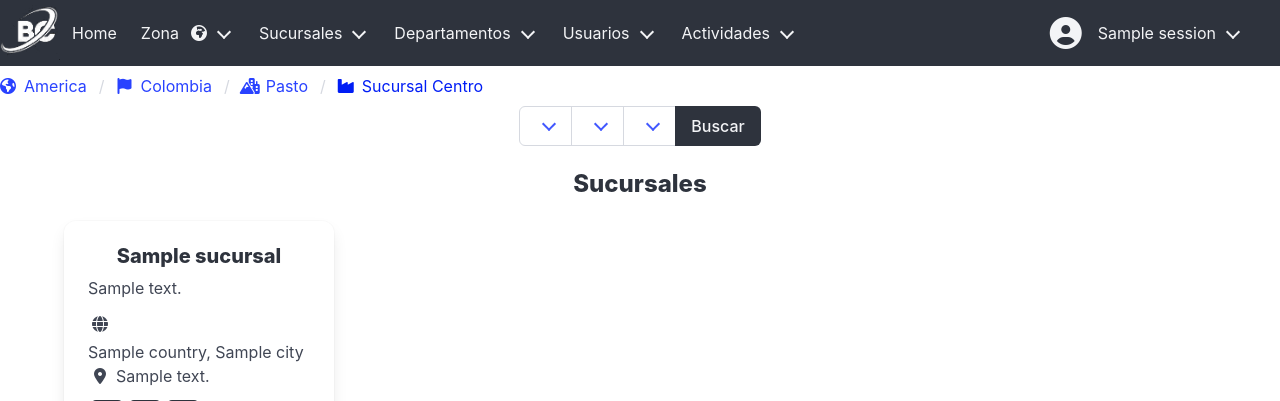
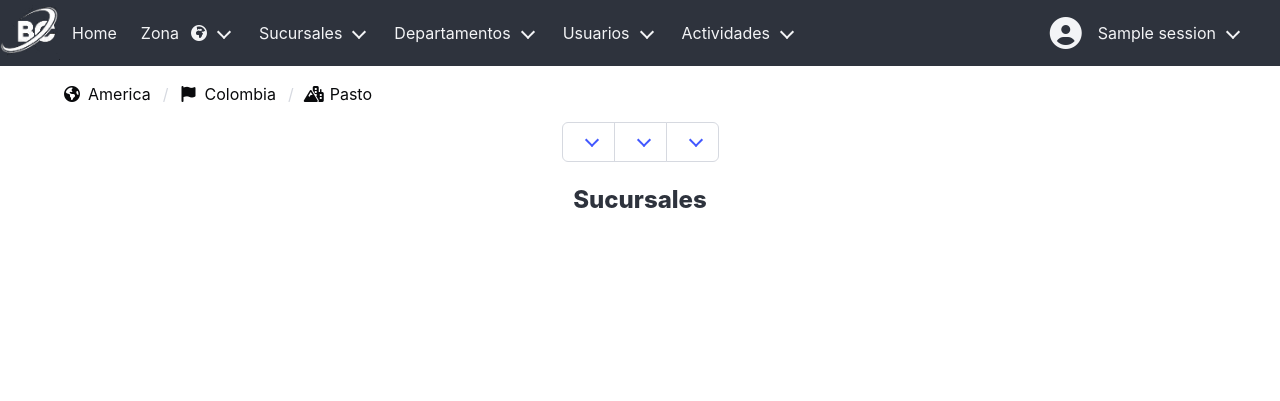
Before and after one commit to brayanceron/erp-project, a Flask app: template src/templates/sucursal/get.html in a window 1280 px wide. Shown: the top 401 px of the page. Run offline with Flask 3, Linux system fonts and the light colour scheme; the template is opened without the code that fills it: most values are stand-ins (such as "Sample title", 1, 10 or a date in 2020); lists and menus that the app fills with data are empty; parts of the project's set-up code (start-up, migrations or seed data) failed here and were passed over; some libraries are stand-ins or nearby versions.

Commit message:
get sucursal, card_sucursal updated

```diff
--- a/src/templates/sucursal/get.html
+++ b/src/templates/sucursal/get.html
@@ -13,7 +13,10 @@
 <body>
 
     {% include("partials/navbar.html") %}
-    {{ search_sucursal() }}
+
+    <div class="container">
+        {{ search_sucursal(name_continent_usuario, id_pais_usuario, id_ciudad_usuario, "container_sucursales", "numResults") }}
+    </div>
 
     <div class="container">
 
@@ -30,20 +33,15 @@
         {% else %}
 
         <div class="container">
-            <div class="columns is-multiline">
-
-                {% for sucursal in sucursales %}
-                {% include('sucursal/partials/card_sucursal.html') %}
-                {% endfor %}
-
+            <div class="columns is-multiline" id="container_sucursales">
             </div>
         </div>
 
         {% endif %}
 
-
-        <div class="container my-2">
-            <p class="has-text-centered">{{lenght}} resultado(s) encontrado(s)</p>
+        <br><br>
+        <div class="container">
+            <p class="has-text-centered" id="numResults"></p>
         </div>
 
 
--- a/src/templates/sucursal/partials/card_sucursal.html
+++ b/src/templates/sucursal/partials/card_sucursal.html
@@ -3,10 +3,10 @@
     <div class="card">
         <div class="card-content">
             <div class="container pb-2">
-                <h1 class="title is-5 has-text-centered">{{sucursal["name"]}}</h1>
+                <h1 class="title is-5 has-text-centered">${item["name"]}</h1>
             </div>
             <div class="content has-text-justified">
-                {{sucursal["description"]}}
+                ${item["description"]}
             </div>
 
 
@@ -18,42 +18,37 @@
                         <span class="icon">
                             <i class="fas fa-globe"></i>
                         </span>
-                        <span>{{sucursal["country"]}}, {{sucursal["city"]}}</span>
+                        <span>${item["country"]}, ${item["city"]}</span>
                     </span>
                 </div>
-                <!-- <div class="column is-full-mobile is-half-desktop"> -->
                 <div class="column is-full py-0">
                     <span class="icon-text">
                         <span class="icon">
                             <i class="fas fa-location-dot"></i>
                         </span>
-                        <span>{{sucursal["address"]}}</span>
+                        <span>${item["address"]}</span>
                     </span>
                 </div>
 
             </div>
-            <!-- </div> -->
 
             <!-- Botones -->
             <div class="is-flex is-justify-content-start mt-3" style="width: 100%;">
 
-                <a class="button is-dark is-small mx-1" href="/ssr/sucursal/get/{{sucursal['id']}}">
+                <a class="button is-dark is-small mx-1" href="/ssr/sucursal/get/${item['id']}">
                     <span class="icon" style="color: aqua;">
                         <i class="fa-solid fa-up-right-from-square"></i>
                     </span>
-                    <!-- <span>Ver</span> -->
                 </a>
-                <a class="button is-dark is-small mx-1" href="/ssr/sucursal/put/{{sucursal['id']}}">
+                <a class="button is-dark is-small mx-1" href="/ssr/sucursal/put/${item['id']}">
                     <span class="icon">
                         <i class="fa-solid fa-pen-to-square" style="color: yellow;"></i>
                     </span>
-                    <!-- <span>Editar</span> -->
                 </a>
-                <a class="button is-dark is-small mx-1" href="/ssr/sucursal/delete/{{sucursal['id']}}">
+                <a class="button is-dark is-small mx-1" href="/ssr/sucursal/delete/${item['id']}">
                     <span class="icon" style="color: orangered;">
                         <i class="fa-solid fa-trash-can"></i>
                     </span>
-                    <!-- <span>Eliminar</span> -->
                 </a>
 
             </div>
--- a/src/templates/sucursal/partials/search_sucursal.jinja
+++ b/src/templates/sucursal/partials/search_sucursal.jinja
@@ -1,42 +1,43 @@
-{% macro search_sucursal() %}
-<nav class="breadcrumb my-2" aria-label="breadcrumbs">
+{% macro search_sucursal(
+    name_continent_usuario,
+    id_pais_usuario,
+    id_ciudad_usuario,
+    container_sucursales,
+    tag_num_results
+    )
+%}
+<nav class="breadcrumb my-4" aria-label="breadcrumbs">
     <ul>
         <li>
-            <a href="#">
+            <a href="#" class="has-text-black">
                 <span class="icon is-small">
                     <i class="fa-solid fa-earth-americas"></i>
                 </span>
-                <span>America</span>
+                <span id="brcContinent">America</span>
             </a>
         </li>
         <li>
-            <a href="#">
+            <a href="#" class="has-text-black">
                 <span class="icon is-small">
                     <i class="fa-solid fa-flag"></i>
                 </span>
-                <span>Colombia</span>
+                <span id="brcPais">Colombia</span>
             </a>
         </li>
         <li>
-            <a href="#">
+            <a href="#" class="has-text-black">
                 <span class="icon is-small">
                     <i class="fa-solid fa-mountain-city"></i>
                 </span>
-                <span>Pasto</span>
+                <span id="brcCiudad">Pasto</span>
             </a>
         </li>
-        <li class="is-active">
-            <a href="#">
-                <span class="icon is-small">
-                    <i class="fa-solid fa-industry"></i>
-                </span>
-                <span>Sucursal Centro</span>
-            </a>
-        </li>
+
     </ul>
 </nav>
 
-<div class="field has-addons has-addons-centered my-2">
+
+<div class="field has-addons has-addons-centered my-3">
     <p class="control">
         <span class="select" id="spanSelectContinente">
             <select id="selectContinente">
@@ -58,11 +59,6 @@
             </select>
         </span>
     </p>
-    <p class="control">
-        <button class="button is-dark">
-            Buscar
-        </button>
-    </p>
 </div>
 
 
@@ -77,6 +73,38 @@
     selectPais.addEventListener('change', (event) => {
         getCiudadesByPais(selectPais.value)
     })
+    selectCiudad.addEventListener('change', async (event) => {
+        await generar_cards()
+        updateBreadcumb()
+    })
+    async function generar_cards(){
+        let container_sucursales = document.getElementById('{{container_sucursales}}')
+        container_sucursales.innerHTML = `<progress class="progress is-small is-primary" max="100">15%</progress>`
+        let res = await fetch(`/api/sucursal/get/by/ubicacion/${selectPais.value}/${selectCiudad.value}`)
+        container_sucursales.innerHTML = ""
+        if(res.status == 200){
+            let data = await res.json()
+            let results = 0;
+            data.forEach( item => {
+                let card_sucursal = `{% include('sucursal/partials/card_sucursal.html') %}`
+                container_sucursales.innerHTML += card_sucursal
+                results++
+            })
+            document.getElementById('{{tag_num_results}}').innerText = `${results} resultado(s) encontrado(s)`
+        }
+
+    }
+
+    function updateBreadcumb(){
+        let brcContinent = document.getElementById('brcContinent')
+        let brcPais = document.getElementById('brcPais')
+        let brcCiudad = document.getElementById('brcCiudad')
+
+        brcContinent.innerText = selectContinente.options[selectContinente.selectedIndex].text
+        brcPais.innerText = selectPais.options[selectPais.selectedIndex].text
+        brcCiudad.innerText = selectCiudad.options[selectCiudad.selectedIndex].text
+    }
+
 
     async function getContientes() {
         selectContinente.innerHTML = ""
@@ -87,11 +115,13 @@
         if (res.status == 200) {
             let data = await res.json()
             let continentes = data.continents
-            //console.log(continentes)
+            let continente_usuario = "{{name_continent_usuario}}"
+            console.log(continente_usuario)
             continentes.forEach(item => {
                 let option = document.createElement('option')
                 option.innerText = item
                 option.value = item
+                if(item == continente_usuario) { option.selected = true}
                 selectContinente.appendChild(option)
             })
 
@@ -109,11 +139,13 @@
 
         if (res.status == 200) {
             let paises = await res.json()
+            let id_pais_usuario = "{{id_pais_usuario}}"
 
             paises.forEach(item => {
                 let option = document.createElement('option')
                 option.innerText = item.name
                 option.value = item.id
+                if(item.id == id_pais_usuario) { option.selected = true}
                 selectPais.appendChild(option)
             })
 
@@ -130,15 +162,19 @@
         let res = await fetch(`/api/ubicacion/pais/get/${pais}/ciudades?filtrar=True`)
         if (res.status == 200) {
             let ciudades = await res.json()
+            let id_ciudad_usuario = "{{id_ciudad_usuario}}"
 
             ciudades.forEach(item => {
                 let option = document.createElement('option')
                 option.innerText = item.name
                 option.value = item.id
+                if(item.id == id_ciudad_usuario) { option.selected = true}
                 selectCiudad.appendChild(option)
             })
         }
 
+        updateBreadcumb()
+        await generar_cards()
         document.getElementById('spanSelectCiudad').classList.remove('is-loading')
     }
 
```
Also changed, not shown: src/controllers/sucursal.py (+5 -4 lines), src/routes/ssr/sucursal.py (+9 -6 lines).
